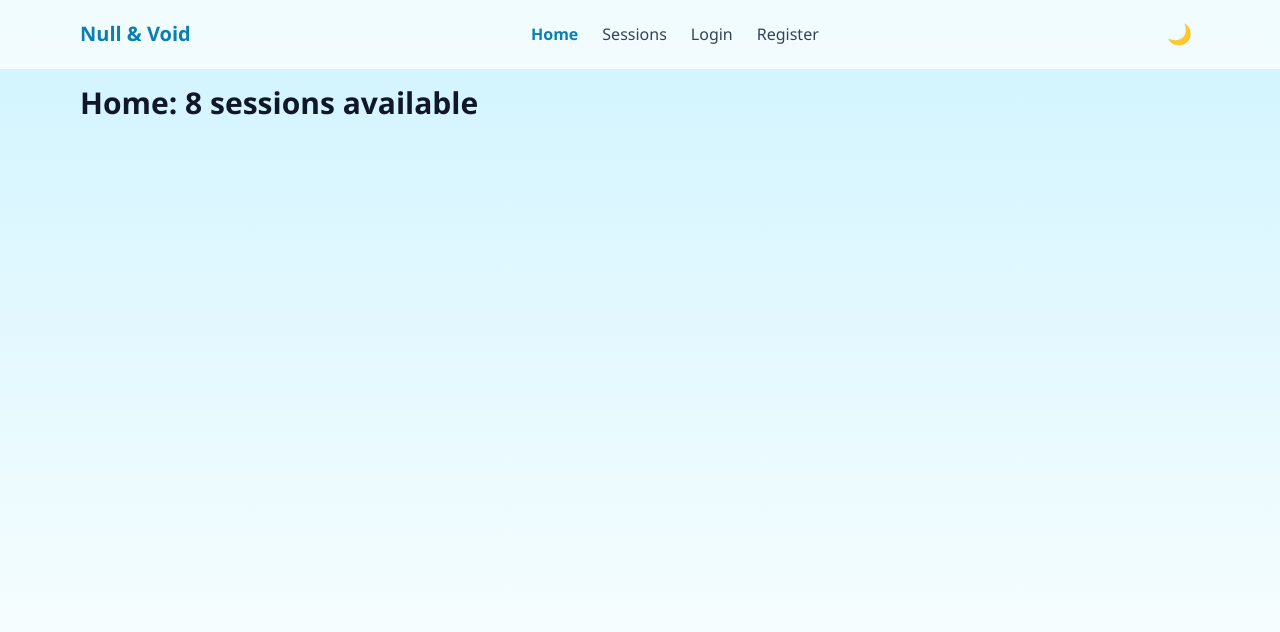
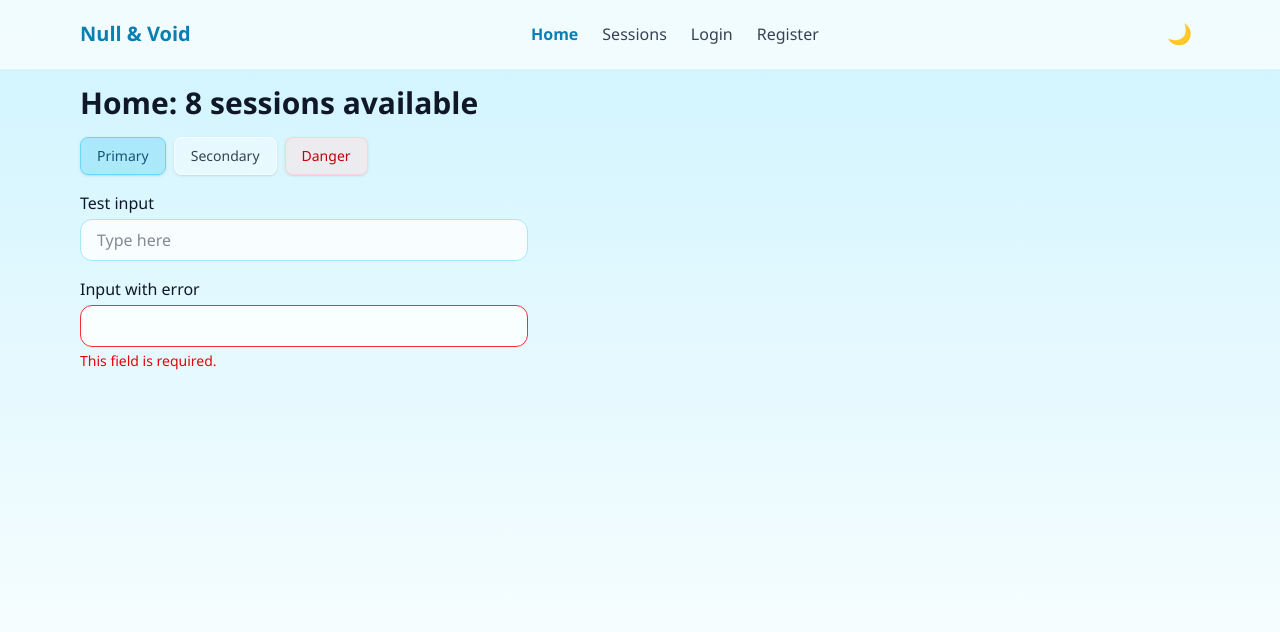
Before and after one commit to MouhamadHotait/peer-tutoring-platform, a React (Vite) app: page / in a window 1280 px wide. Shown: the top 632 px of the page. Built offline with nearby package versions, Linux system fonts and the light colour scheme.

Commit message:
Add shared Button and Input components

```diff
--- /dev/null
+++ b/src/components/Button.jsx
@@ -0,0 +1,27 @@
+// Shared button (light glass style). Usage:
+// <Button onClick={...}>Join</Button>
+// <Button variant="secondary">Back</Button>
+// <Button variant="danger">Cancel session</Button>
+// <Button type="submit" className="w-full sm:w-auto">Save</Button>
+function Button({ children, variant = 'primary', type = 'button', className = '', ...rest }) {
+  const styles = {
+        primary:
+      'border-brand-300 bg-brand-300/40 text-brand-800 hover:bg-brand-300/60 dark:border-brand-400/20 dark:bg-brand-400/15 dark:text-brand-200 dark:hover:bg-brand-400/25',
+    secondary:
+      'border-white/60 bg-white/40 text-gray-700 hover:bg-white/70 dark:border-white/10 dark:bg-white/10 dark:text-gray-200 dark:hover:bg-white/20',
+    danger:
+      'border-red-200/70 bg-red-100/50 text-red-700 hover:bg-red-100/80 dark:border-red-400/20 dark:bg-red-400/15 dark:text-red-300 dark:hover:bg-red-400/25',
+  }
+
+  return (
+    <button
+      type={type}
+      className={`rounded-lg border px-4 py-2 text-sm font-medium shadow-sm backdrop-blur-md transition disabled:opacity-50 ${styles[variant]} ${className}`}
+      {...rest}
+    >
+      {children}
+    </button>
+  )
+}
+
+export default Button
--- /dev/null
+++ b/src/components/Input.jsx
@@ -0,0 +1,28 @@
+// Shared input with a label and an error message. Usage:
+// <Input id="email" label="Email" type="email" value={email}
+//        onChange={(e) => setEmail(e.target.value)} error={errors.email} />
+function Input({ id, label, error, ...rest }) {
+  return (
+    <div className="flex flex-col gap-1">
+      <label htmlFor={id} className="font-medium">
+        {label}
+      </label>
+      <input
+        id={id}
+        aria-invalid={error ? 'true' : 'false'}
+        aria-describedby={error ? `${id}-error` : undefined}
+        className={`rounded-xl border bg-white/80 px-4 py-2 outline-none focus:ring-2 focus:ring-brand-400 dark:bg-slate-800 ${
+          error ? 'border-red-500' : 'border-brand-200 dark:border-slate-600'
+        }`}
+        {...rest}
+      />
+      {error && (
+        <p id={`${id}-error`} className="text-sm text-red-600 dark:text-red-400">
+          {error}
+        </p>
+      )}
+    </div>
+  )
+}
+
+export default Input
--- a/src/pages/Home.jsx
+++ b/src/pages/Home.jsx
@@ -1,9 +1,22 @@
 import { useSessions } from '../context/SessionsContext'
+import Button from '../components/Button'
+import Input from '../components/Input'
 
 function Home() {
   const { sessions } = useSessions()
 
-  return <h1 className="text-3xl font-bold">Home: {sessions.length} sessions available</h1>
+  return (
+    <section className="flex max-w-md flex-col gap-4">
+      <h1 className="text-3xl font-bold">Home: {sessions.length} sessions available</h1>
+      <div className="flex gap-2">
+        <Button>Primary</Button>
+        <Button variant="secondary">Secondary</Button>
+        <Button variant="danger">Danger</Button>
+      </div>
+      <Input id="test" label="Test input" placeholder="Type here" />
+      <Input id="test2" label="Input with error" error="This field is required." />
+    </section>
+  )
 }
 
 export default Home
```
